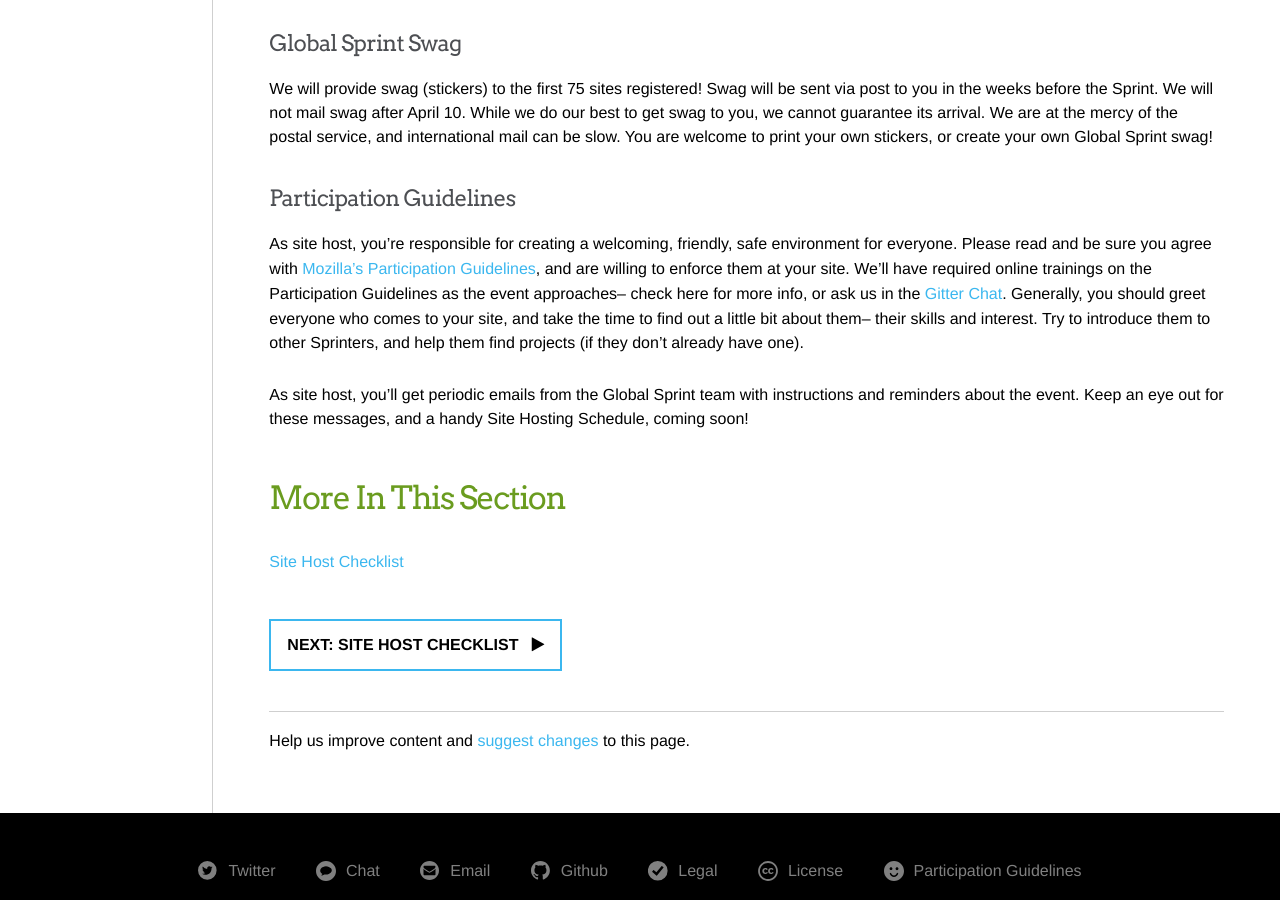
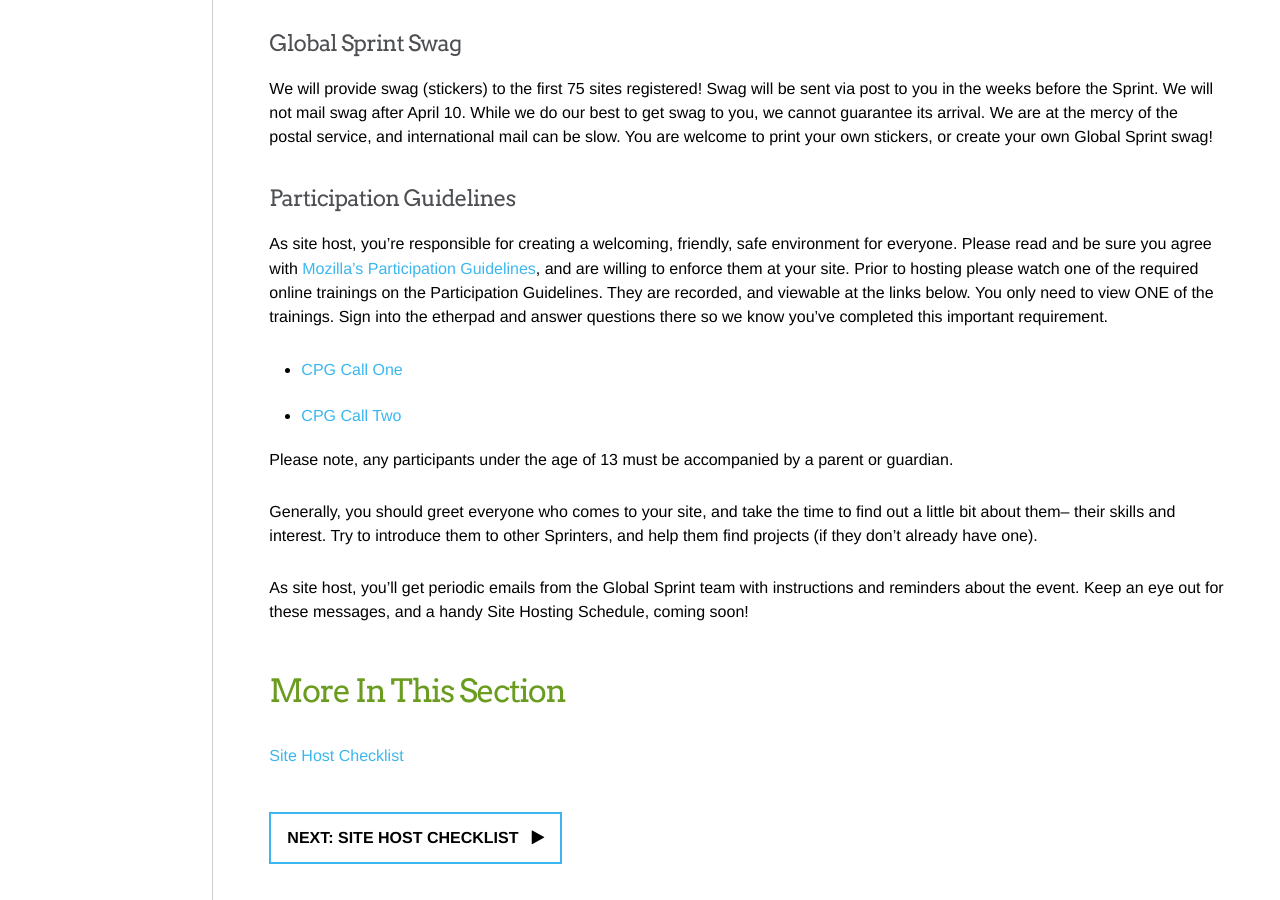
Before and after one commit to mozilla/global-sprint, a Jekyll site: the page built from _articles/site-hosts-guide.md, in a window 1280 px wide and 900 px high, scrolled down 1435 px. Built offline with Jekyll 4.4.1, drawn with Linux system fonts in a browser that asks for light colours; comment, search, counter and statistics services are not loaded.

Commit message:
Update site-hosts-guide.md

```diff
--- a/_articles/site-hosts-guide.md
+++ b/_articles/site-hosts-guide.md
@@ -42,6 +42,13 @@ Once you register, the Global Sprint team will set up a page for you on the even
 We will provide swag (stickers) to the first 75 sites registered! Swag will be sent via post to you in the weeks before the Sprint.  **We will not mail swag after April 10.** While we do our best to get swag to you, we cannot guarantee its arrival. We are at the mercy of the postal service, and international mail can be slow. You are welcome to print your own stickers, or create your own Global Sprint swag!
 
 #### Participation Guidelines
-As site host, you’re responsible for creating a welcoming, friendly, safe environment for everyone. Please read and be sure you agree with [Mozilla’s Participation Guidelines](https://www.mozilla.org/en-US/about/governance/policies/participation/), and are willing to enforce them at your site. We’ll have **required online** trainings on the Participation Guidelines as the event approaches-- check here for more info, or ask us in the [Gitter Chat](https://gitter.im/mozilla/global-sprint). Generally, you should greet everyone who comes to your site, and take the time to find out a little bit about them-- their skills and interest. Try to introduce them to other Sprinters, and help them find projects (if they don't already have one).
+As site host, you’re responsible for creating a welcoming, friendly, safe environment for everyone. Please read and be sure you agree with [Mozilla’s Participation Guidelines](https://www.mozilla.org/en-US/about/governance/policies/participation/), and are willing to enforce them at your site. Prior to hosting please watch one of the **required online** trainings on the Participation Guidelines. They are recorded, and viewable at the links below. You only need to view ONE of the trainings.  Sign into the etherpad and answer questions there  so we know you've completed this important requirement.
+
+*  [CPG Call One](https://air.mozilla.org/2018-global-sprint-cpg-webinar-1-april-24th-2018/)
+*  [CPG Call Two](https://air.mozilla.org/2018-global-sprint-cpg-webinar-2-april-24th-2018/)
+
+**Please note, any participants under the age of 13 must be accompanied by a parent or guardian.**
+
+Generally, you should greet everyone who comes to your site, and take the time to find out a little bit about them-- their skills and interest. Try to introduce them to other Sprinters, and help them find projects (if they don't already have one).
 
 As site host, you’ll get periodic emails from the Global Sprint team with instructions and reminders about the event. Keep an eye out for these messages, and a handy Site Hosting Schedule, coming soon!
```
